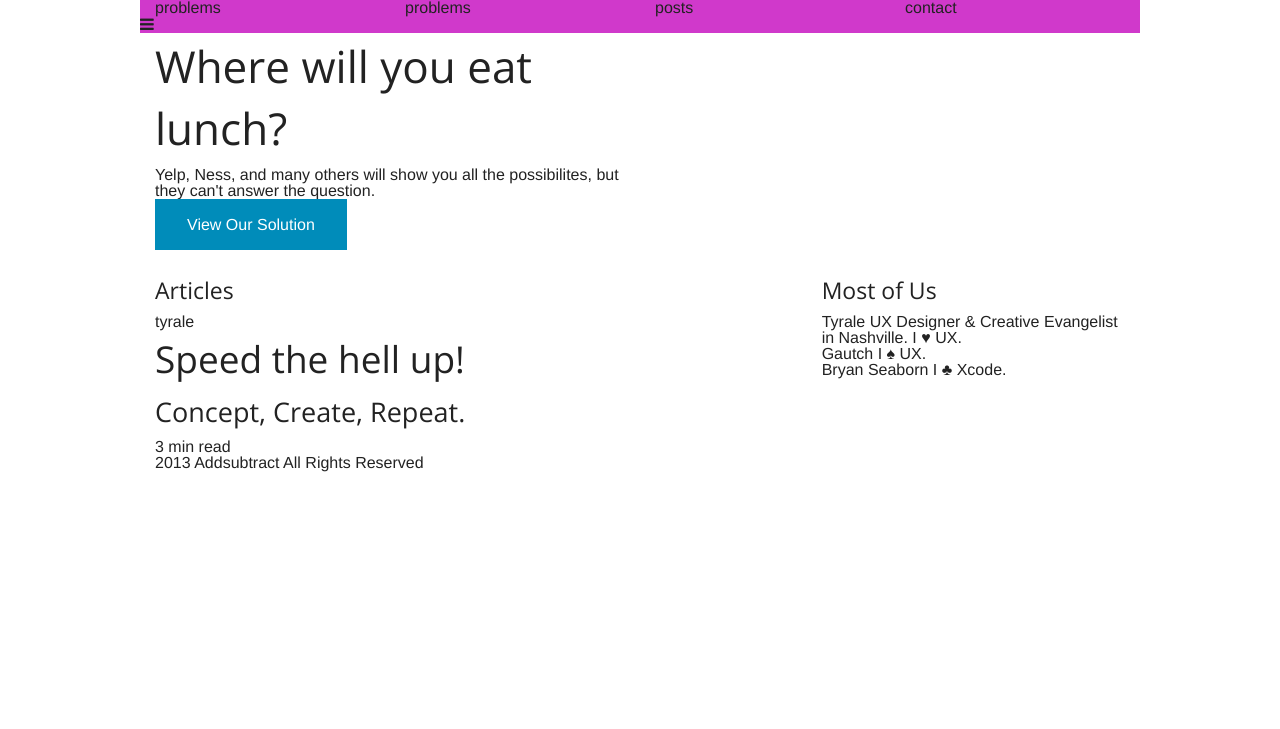
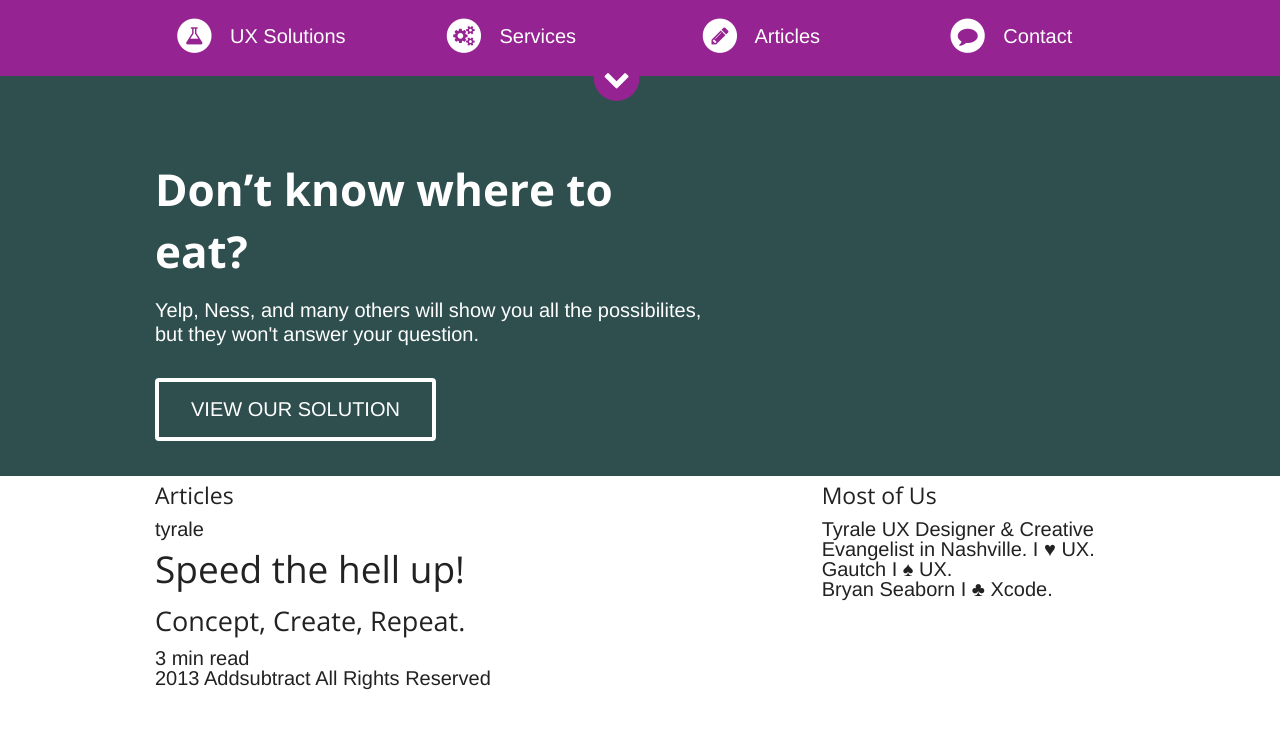
Before and after one commit to tyrale/addsubtract, a PHP site: page / in a window 1280 px wide. Shown: the top 729 px of the page. Run offline with PHP 8.4, Linux system fonts and the light colour scheme; style sheets or scripts are compiled from the project's sources; some libraries are stand-ins or nearby versions.

Commit message:
added project section

```diff
--- a/css/styles.less
+++ b/css/styles.less
@@ -1,3 +1,44 @@
-header 				{
+body 						{ font-size: 20px;
 
+	h1 			{ font-weight: bold;}
+
+	header 				{ text-align: center;
+									color: white;
+									position: relative;
+									transition: top 0.5s;
+									top: -3.5rem;
+		.fa-stack   { margin-top: -0.25rem;}
+		span.nav		{ padding: 1.25rem;
+									box-sizing: border-box;
+
+			span 			{ margin-right: 0.625rem;
+									font-size: 1.25rem;
+			}
+		}
+		div.handle	{ position: absolute;
+									top: 3.5rem;
+									left: 50%;
+									margin-left: -50px;
+		}
+		&:hover  		{ top: 0rem}
+	}
+
+	.project 						{ height: 25rem;
+												color: white;
+												background-color: #2F4F4F;
+												box-sizing: border-box;
+												padding: 5rem;
+		h1 								{ color: white;}
+		.memo 						{ line-height: 1.5rem;
+												padding-top: 0.5rem;
+		}
+		.button 					{ background-color: transparent;
+												border: 0.25rem solid white;
+												border-radius: 0.25rem;
+												font-size: 1.25rem;
+												padding: 1rem 2rem;
+												margin-top: 2rem;
+												text-transform: uppercase;
+		}
+	}
 }
--- a/index.html
+++ b/index.html
@@ -9,31 +9,63 @@
 		<link rel="stylesheet/less" type="text/css" href="css/styles.less" />
 		<script src="js/modernizr.js"></script>
 	 </head>
-  <body>
-  	<div class="row color">
+<body class="tk-bree-serif">
   	<header>
-	    	<span class="large-3 columns problems">problems</span>
-	    	<span class="large-3 columns problems">problems</span>
-	    	<span class="large-3 columns posts">posts</span>
-	    	<span class="large-3 columns problems">contact</span>
-	    	<div class="handle"><i class="fa fa-bars"></i></div>
+	  	<div class="color">
+	  		<div class="row">
+		    	<span class="large-3 columns nav experience">
+			    	<span class="fa-stack fa-lg">
+				  	<i class="fa fa-circle fa-stack-2x "></i>
+				  	<i class="fa fa-flask fa-stack-1x font-color"></i>
+				</span>
+			    	<span class="words">UX Solutions</span>
+		    	</span>
+		    	<span class="large-3 columns nav service">
+		    		<span class="fa-stack fa-lg">
+				  	<i class="fa fa-circle fa-stack-2x "></i>
+				  	<i class="fa fa-cogs fa-stack-1x font-color"></i>
+				</span>
+			    	<span class="words">Services</span>
+		    	</span>
+		    	<span class="large-3 columns nav posts">
+			    	<span class="fa-stack fa-lg">
+				  	<i class="fa fa-circle fa-stack-2x "></i>
+				  	<i class="fa fa-pencil fa-stack-1x font-color"></i>
+				</span>
+			    	<span class="words">Articles</span>
+			    </span>
+		    	<span class="large-3 columns nav problems">
+		    		<span class="fa-stack fa-lg">
+				  	<i class="fa fa-circle fa-stack-2x "></i>
+				  	<i class="fa fa-comment fa-stack-1x font-color"></i>
+				</span>
+			    	<span class="words">Contact</span>
+		    	</span>
+		    	<div class="handle">
+				<span class="fa-stack fa-lg">
+				  	<i class="fa fa-circle fa-stack-2x font-color"></i>
+				  	<i class="fa fa-chevron-down fa-stack-1x"></i>
+				</span>
+		    	</div>
+	  		</div>
+		</div>
 	</header>
-	</div>
 	<div class="row">
 		<section class="intro">
 
 		</section>
 	</div>
 
+
+	<section class="project">
 		<div class="row">
-		<section class="project">
-			<div class="large-6 columns type">
-				<h1 class="problem tk-bree-serif">Where will you eat lunch?</h1>
-				<div class="memo">Yelp, Ness, and many others will show you all the possibilites, but they can't answer the question.</div>
-				<div class="button">View Our Solution</div>
+			<div class="large-7 columns type">
+				<h1 class="problem tk-bree-serif">Don&rsquo;t know where to eat?</h1>
+				<div class="memo">Yelp, Ness, and many others will show you all the possibilites, but they won't answer your question.</div>
+				<div class="button tk-bree-serif">View Our Solution</div>
+			</div>
 		</div>
 	</section>
-	</div>
 
 	<div class="row">
 		<span class="large-8 columns posts">
--- a/js/color.js
+++ b/js/color.js
@@ -1,27 +1,35 @@
 $('.color')
     .delay(10)
     .queue(function(){
-      $(this).css({"transition": "background-color 10s"});
+      $(this).css({"transition": "background-color 20s"});
+        $(this).dequeue();
+    });
+$('.font-color')
+    .delay(10)
+    .queue(function(){
+      $(this).css({"transition": "color 20s"});
         $(this).dequeue();
     });
 $('.shadow')
     .delay(10)
     .queue(function(){
-      $(this).css({"transition": "text-shadow 10s , color 10s"});
+      $(this).css({"transition": "text-shadow 20s , color 20s"});
         $(this).dequeue();
     });
 
 $obj = $('.color');
+$obj1 = $('.font-color');
 $obj2 = $('.shadow');
 
 var setHue = Math.round( Math.random() * 360 );
 var setSat = Math.round( Math.random() * 70 + 5);
-var setLight = Math.round( Math.random() * 60 + 5);
+var setLight = Math.round( Math.random() * 20 + 20);
 
 var newColor = "hsl(" + setHue + ", " + setSat + "%, " + setLight + "%)";
 var shadowColor = "hsl(" + setHue + ", " + setSat + "%, " + (setLight - 10)+ "%)";
 
 $obj.css({ "background-color": newColor });
+$obj1.css({ "color": newColor });
 $obj2.css({ "color": shadowColor });
   //console.log(newColor);
 
@@ -33,6 +41,7 @@ setInterval( function () {
   var newColor = "hsl(" + setHue + ", " + setSat + "%, " + setLight + "%)";
   var shadowColor = "hsl(" + setHue + ", " + setSat + "%, " + (setLight - 10)+ "%)";
   $obj.css({ "background-color": newColor });
+  $obj1.css({ "color": newColor });
   $obj2.css({ "color": shadowColor });
   //console.log(newColor);
 }, 8000);
```
Also changed, not shown: project-sections/lunch.inc (added, +9 -0 lines), 2 other files. Lines whose indentation alone changed are shown as unchanged.
